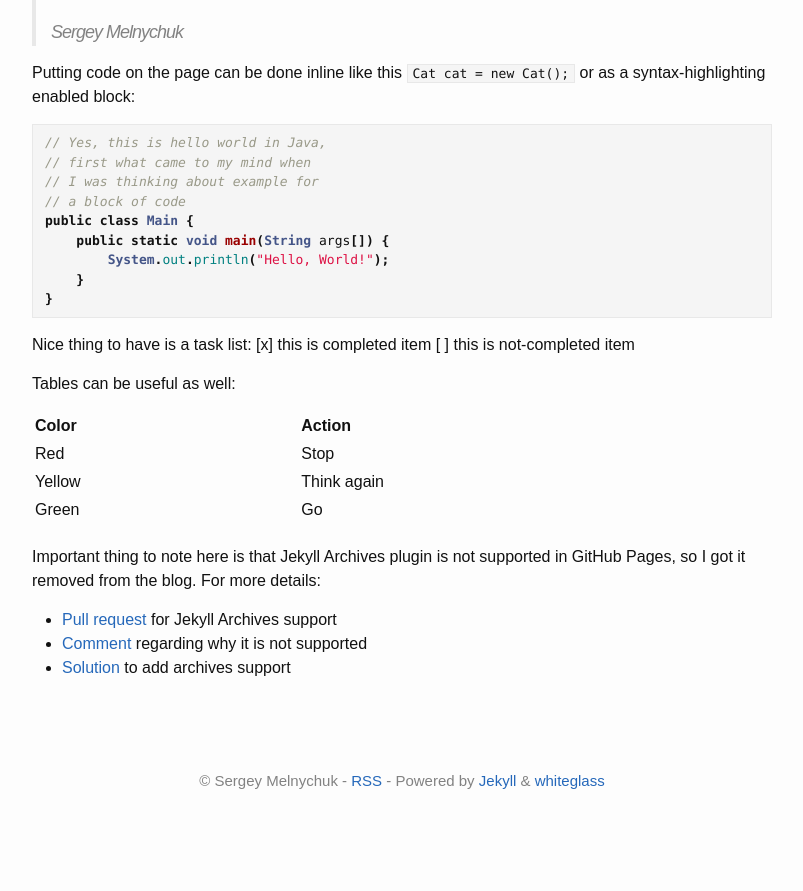
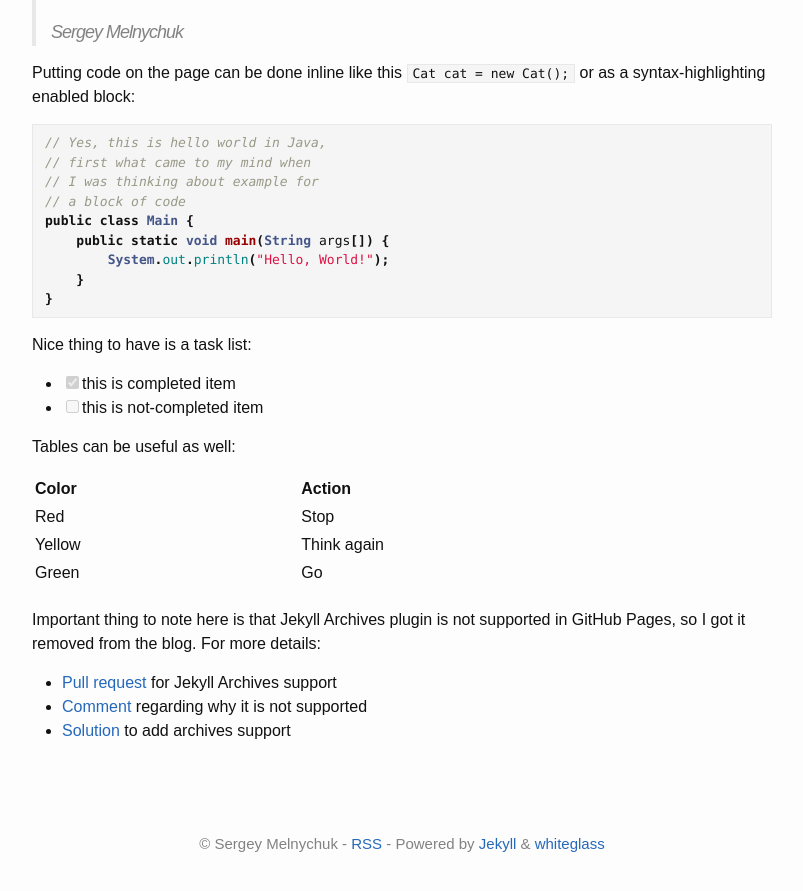
Before and after one commit to sergey-melnychuk/sergey-melnychuk.github.io, a Jekyll site: the page built from _posts/2018-03-30-blog-setup.markdown, in a window 1280 px wide and 900 px high, scrolled down 1762 px. Shown: the top 891 px of the window, without its empty margins (238-1041 px from the left). Built offline with Jekyll 4.4.1, drawn with Linux system fonts in a browser that asks for light colours; before the commit the page ends 2599 px from its top, so only the background shows below that.

Commit message:
Restore task list and 1. prefix

````diff
--- a/_posts/2018-03-30-blog-setup.markdown
+++ b/_posts/2018-03-30-blog-setup.markdown
@@ -15,7 +15,7 @@
 Links can be included [in place!](http://google.com)
 
 1. Numbered lists
-1. are created with `1. ` prefix
+1. are created with `1.` prefix
 1. at the begining of each list item
 1. then these prefixes
 1. are turn into proper list index
@@ -62,8 +62,8 @@
 ```
 
 Nice thing to have is a task list:
-[x] this is completed item
-[ ] this is not-completed item
+- [x] this is completed item
+- [ ] this is not-completed item
 
 Tables can be useful as well:
 
````
